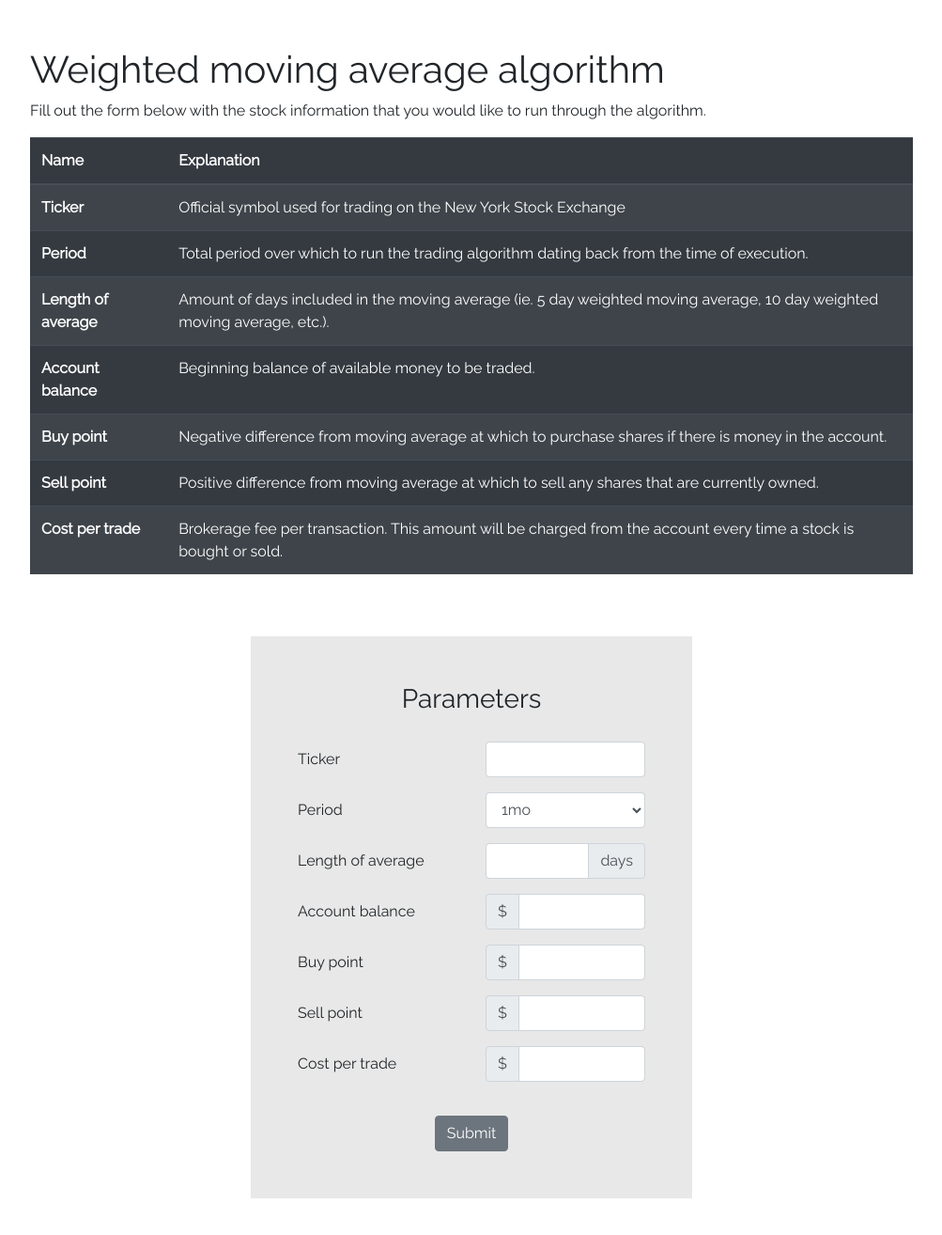
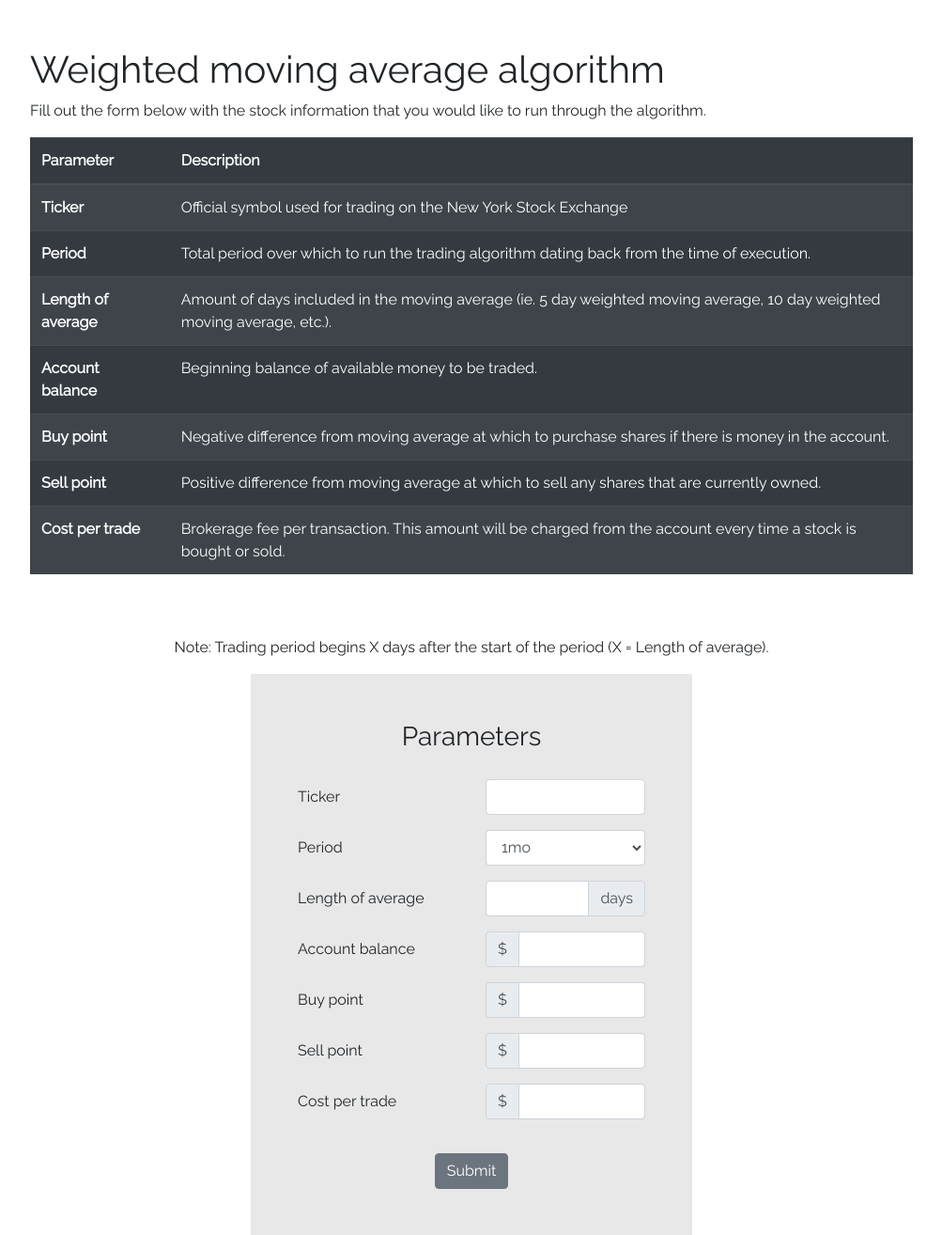
Before and after one commit to michaelpeck/Algo_Trading_Simulator, a Flask app: page /weighted_moving_average in a window 1280 px wide. Shown: the part 53-1367 px from the top of the page at 94% size, without its empty margins (138-1141 px from the left). Run offline with Flask 2, Linux system fonts and the light colour scheme; some libraries are stand-ins or nearby versions.

Commit message:
Little improvements

```diff
--- a/src/posts/routes.py
+++ b/src/posts/routes.py
@@ -24,3 +24,8 @@ def new_post():
         flash('Your post has been created!', 'success')
         return redirect(url_for('posts.forum'))
     return render_template('new_post.html', title='New Post', form=form)
+
+@posts.route('/post/<string:post_id>')
+def post_page(post_id):
+    post = Post.objects(pk=post_id).first()
+    return render_template('/post.html', post=post)
--- a/src/static/css/main.css
+++ b/src/static/css/main.css
@@ -320,3 +320,10 @@ canvas {
 .new-post-form{
     max-width: 600px;
 }
+
+/* Forum */
+.single-post{
+    background-color: #E8E8E8;
+    margin: 50px;
+    padding: 50px;
+}
--- a/src/templates/static_range.html
+++ b/src/templates/static_range.html
@@ -57,8 +57,8 @@
     <table id="parameter-explanation" class="table table-striped table-dark">
         <thead>
             <tr>
-                <th scope="col">Name</th>
-                <th scope="col">Explanation</th>
+                <th scope="col">Parameter</th>
+                <th scope="col">Description</th>
             </tr>
         </thead>
         <tbody>
--- a/src/templates/weighted_moving_average.html
+++ b/src/templates/weighted_moving_average.html
@@ -39,8 +39,8 @@
     <table id="parameter-explanation" class="table table-striped table-dark">
         <thead>
             <tr>
-                <th scope="col">Name</th>
-                <th scope="col">Explanation</th>
+                <th scope="col">Parameter</th>
+                <th scope="col">Description</th>
             </tr>
         </thead>
         <tbody>
@@ -76,7 +76,9 @@
         </tbody>
     </table>
 </div>
-
+<div class="text-center">
+    <p>Note: Trading period begins X days after the start of the period (X = Length of average).</p>
+</div>
 <div class="container page-form">
   <form id="stock-data-form" class="stock-data-form" action="/calc/weighted_moving_average" method="post">
     <h3 class="text-center" style="padding-bottom: 20px;">Parameters</h3>
@@ -129,7 +131,7 @@
                 <div class="input-group-prepend">
                   <span class="input-group-text" id="inputGroupPrepend2">$</span>
                 </div>
-                <input type="number" step="0.0001" id="buy" class="form-control" name="buy" value="{{buy}}" aria-describedby="inputGroupPrepend2" required>
+                <input type="number" step="0.01" id="buy" class="form-control" name="buy" value="{{buy}}" aria-describedby="inputGroupPrepend2" required>
               </div>
           </div>
       </div>
@@ -140,7 +142,7 @@
                 <div class="input-group-prepend">
                   <span class="input-group-text" id="inputGroupPrepend3">$</span>
                 </div>
-                <input type="number" step="0.0001" id="sell" class="form-control" name="sell" value="{{sell}}" aria-describedby="inputGroupPrepend3" required>
+                <input type="number" step="0.01" id="sell" class="form-control" name="sell" value="{{sell}}" aria-describedby="inputGroupPrepend3" required>
               </div>
           </div>
       </div>
```
Also changed, not shown: src/templates/forum.html (+5 -2 lines), src/templates/moving_average.html (+5 -5 lines), src/templates/post.html (added, +17 -0 lines).
